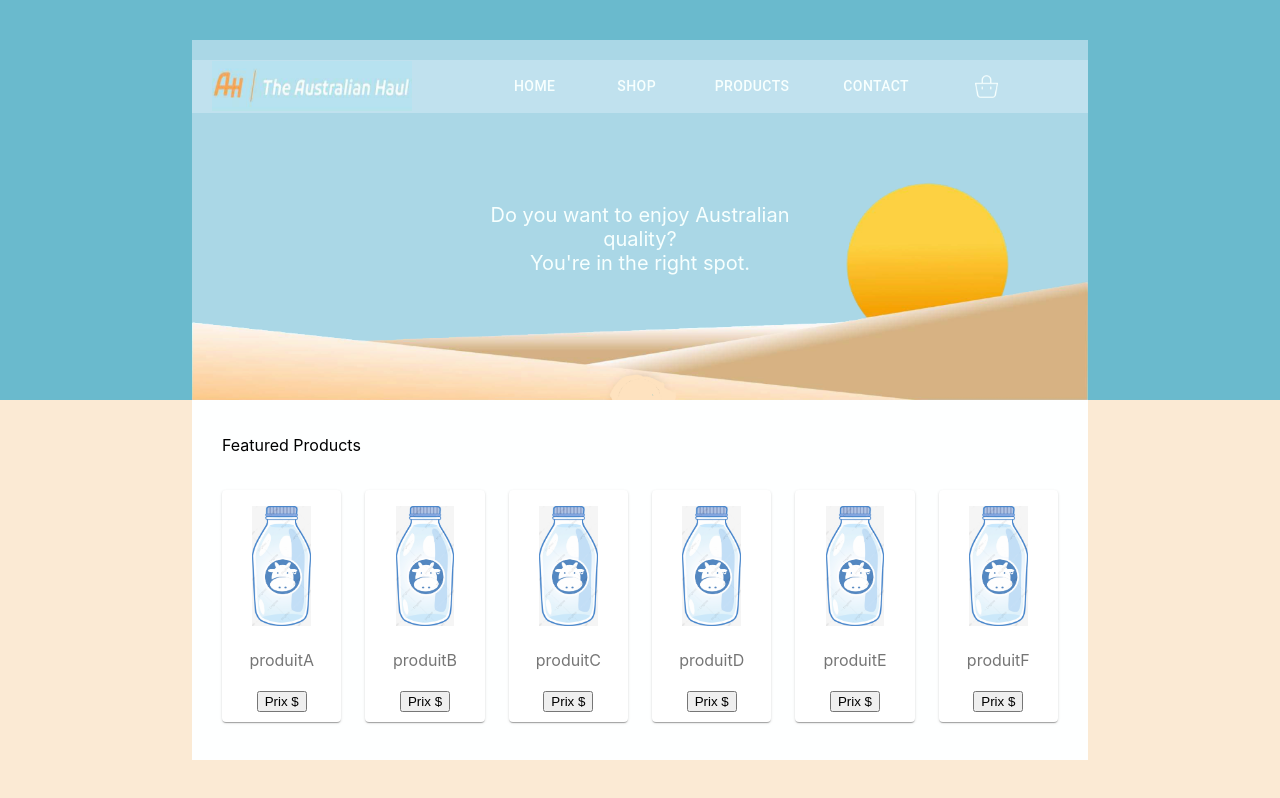
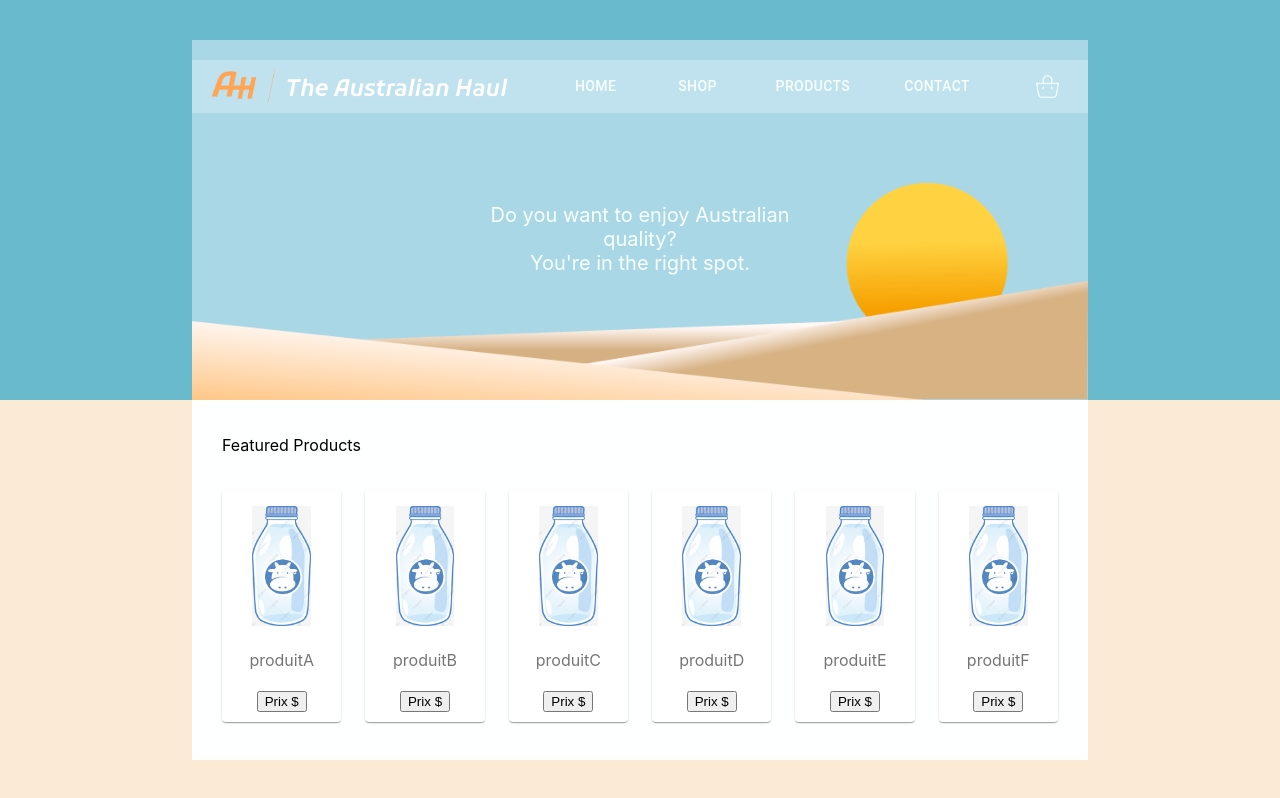
Before and after one commit to TonyAbramo/TheAustralianHaul, a React (Create React App) app: page / in a window 1280 px wide. Built offline with nearby package versions, Linux system fonts and the light colour scheme.

Commit message:
[Layout] Modified logo and carousel image

```diff
--- a/src/components/menu/Navbar.tsx
+++ b/src/components/menu/Navbar.tsx
@@ -42,8 +42,8 @@ export default function Navbar(props: NavbarProps) {
                 src={australianHaulLogo}
                 alt="Australian Haul logo"
                 style={logoStyle}
-                width={200}
-                height={50}
+                width={"auto"}
+                height={35}
             />
             <div style={menuStyle}>
                 <ButtonMUI label="Home" />
```
Also changed, not shown: src/assets/AH_logo.png, src/assets/dunes.png.
